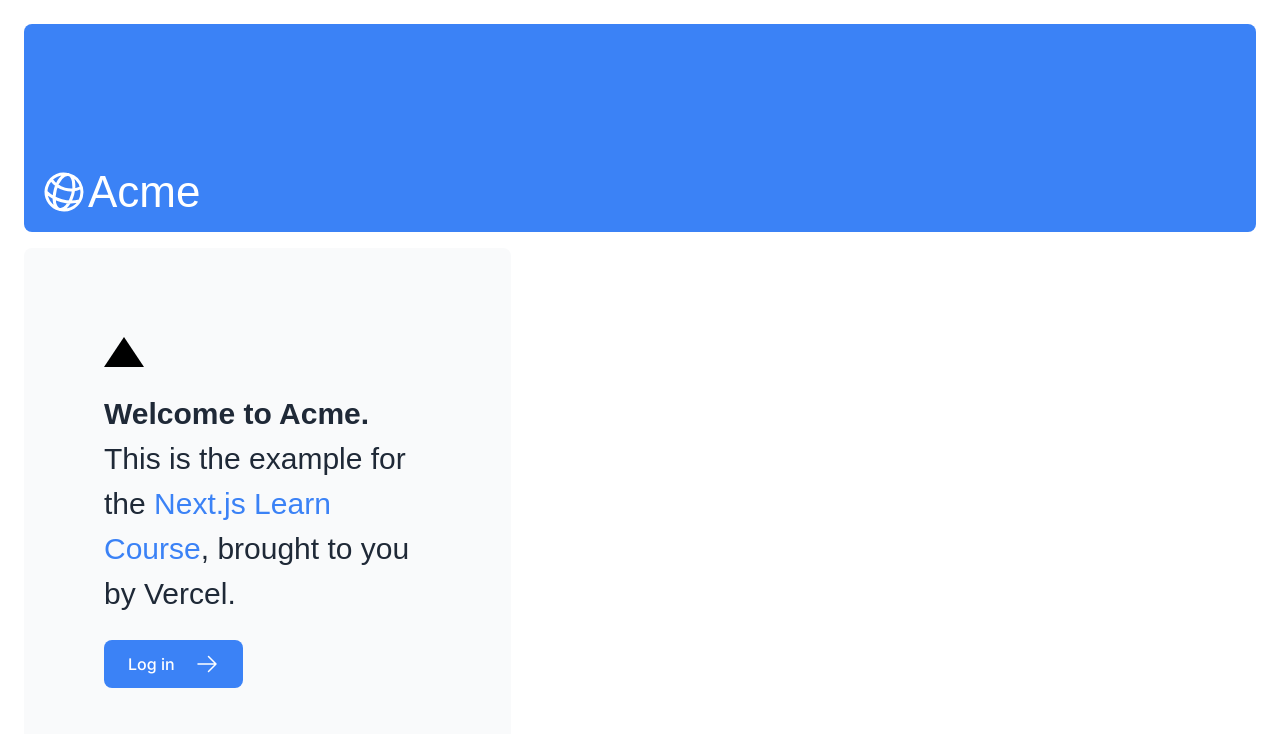
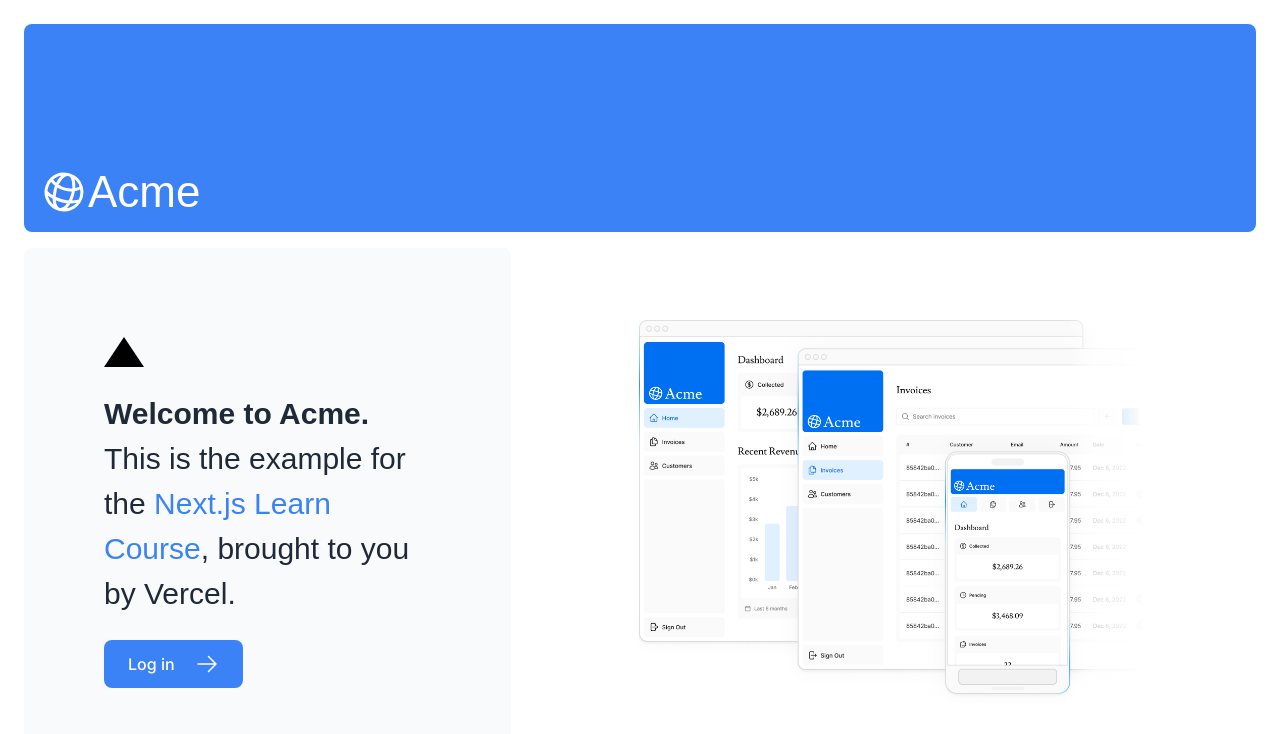
Before and after one commit to chicho69-cesar/react-frameworks, a Next.js app in the folder projects/nextjs-dashboard/: page / in a window 1280 px wide. Shown: the top 734 px of the page. Built offline with nearby package versions, Linux system fonts and the light colour scheme; a web font is replaced by a local one.

Commit message:
feat(projects/nextjs-dashboard): Finish optimization for images with next/image

```diff
--- a/projects/nextjs-dashboard/app/page.tsx
+++ b/projects/nextjs-dashboard/app/page.tsx
@@ -1,7 +1,8 @@
 import styles from '@/app/ui/home.module.css'
 
+import Link from 'next/link'
+import Image from 'next/image'
 import { ArrowRightIcon } from '@heroicons/react/24/outline'
-import Link from 'next/link'
 import { lusitana } from './ui/fonts'
 
 import AcmeLogo from '@/app/ui/acme-logo'
@@ -45,7 +46,21 @@
         </div>
 
         <div className='flex items-center justify-center p-6 md:w-3/5 md:px-28 md:py-12'>
-          {/* Add Hero Images Here */}
+          <Image
+            src='/hero-desktop.png'
+            width={1000}
+            height={760}
+            className='hidden md:block'
+            alt='Screenshots of the dashboard project showing desktop version'
+          />
+
+          <Image
+            src='/hero-mobile.png'
+            width={560}
+            height={620}
+            className='block md:hidden'
+            alt='Screenshots of the dashboard project showing mobile version'
+          />
         </div>
       </div>
     </main>
```
